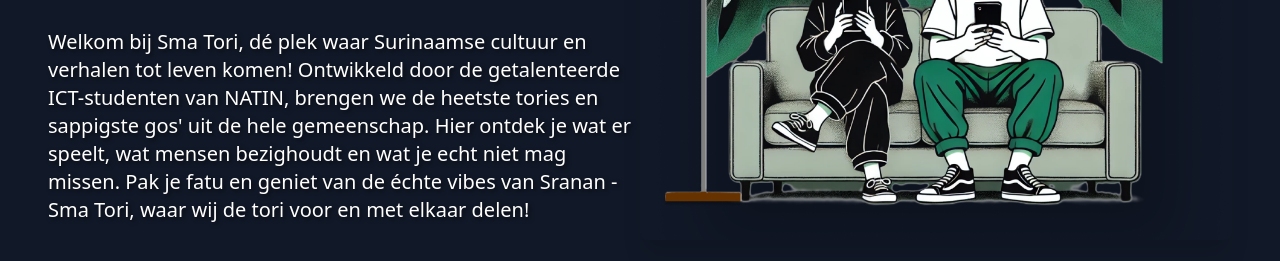
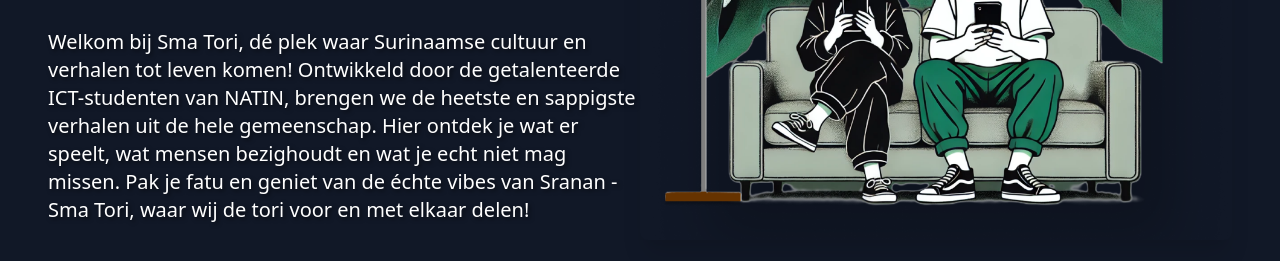
Before and after one commit to LeoRanoe/Projecten-Periode-7, a website: page dist/index.html in a window 1280 px wide. Shown: the part 500-761 px from the top of the page. Drawn offline with nearby package versions, Linux system fonts and the light colour scheme; a web font is replaced by a local one.

Commit message:
refactor: text veranderd

```diff
--- a/dist/index.html
+++ b/dist/index.html
@@ -66,7 +66,7 @@
     <h1 class="text-4xl md:text-5xl font-bold text-green-100 animate-slideInFromLeft" style="font-family: 'Libre Baskerville', serif;">Welcome to</h1>
     <h1 class="text-7xl md:text-9xl font-bold text-green-500 animate-fadeIn text-shadow-lg" style="font-family: 'Jolly Lodger', cursive;">Sma Tori</h1>
     <p class="text-white shadow-text summary-text text-lg md:text-xl leading-relaxed opacity-0 animate-fadeInUp delay-200 transition duration-500 ease-in-out">
-      Welkom bij Sma Tori, dé plek waar Surinaamse cultuur en verhalen tot leven komen! Ontwikkeld door de getalenteerde ICT-studenten van NATIN, brengen we de heetste tories en sappigste gos' uit de hele gemeenschap. Hier ontdek je wat er speelt, wat mensen bezighoudt en wat je echt niet mag missen.
+      Welkom bij Sma Tori, dé plek waar Surinaamse cultuur en verhalen tot leven komen! Ontwikkeld door de getalenteerde ICT-studenten van NATIN, brengen we de heetste en sappigste verhalen uit de hele gemeenschap. Hier ontdek je wat er speelt, wat mensen bezighoudt en wat je echt niet mag missen.
 
       Pak je fatu en geniet van de échte vibes van Sranan - Sma Tori, waar wij de tori voor en met elkaar delen!
     </p>
```
